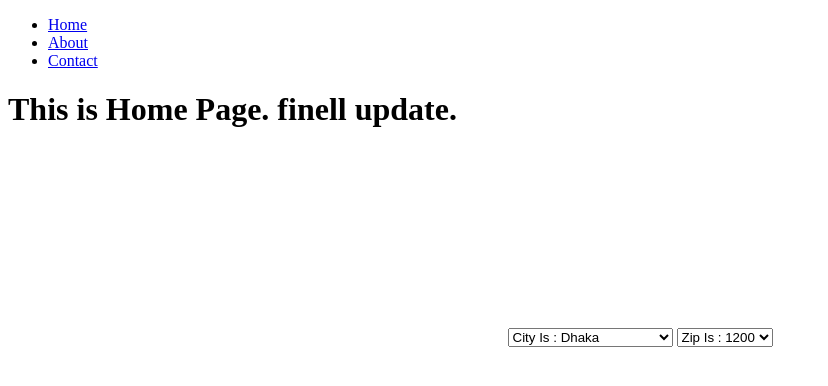
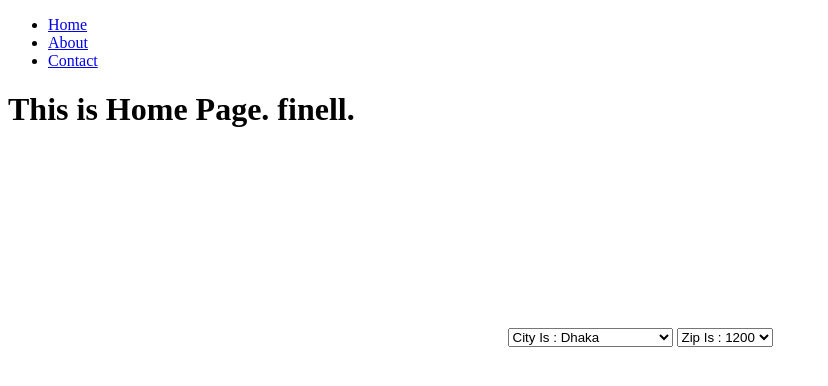
Before and after one commit to AMQIsmail/new-deploy, a React (Create React App) app: page / in a window 1280 px wide. Shown: the top 386 px of the page, without its empty margins (0-828 px from the left). Built offline with nearby package versions, Linux system fonts and the light colour scheme.

Commit message:
first commit

```diff
--- a/package.json
+++ b/package.json
@@ -1,5 +1,5 @@
 {
-  "homepage": "https://amqismail.github.io/new-deploy",
+  "homepage": "https://amqismail.github.io",
   "name": "amqoo",
   "version": "0.1.0",
   "private": true,
--- a/public/index.html
+++ b/public/index.html
@@ -12,7 +12,7 @@
     <title>React App</title>
   </head>
   <body>
-    <script type="text/javascript">
+    <!-- <script type="text/javascript">
       (function (l) {
         if (l.search) {
           var q = {};
@@ -29,7 +29,7 @@
           }
         }
       }(window.location))
-    </script>
+    </script> -->
     <div id="root"></div>
   </body>
 </html>
--- a/src/App.js
+++ b/src/App.js
@@ -3,18 +3,19 @@ import { BrowserRouter, Routes, Route } from "react-router-dom"; //npm install r
 import HomePage from "./pages/Home";
 import ContactPage from "./pages/contact";
 import AboutPage from "./pages/About";
-//import Layout from "./pages/Laout";
+import Layout from "./pages/Laout";
 import NoPage from "./pages/Nopage";
 
 export default function App(){
   return (
     <BrowserRouter>
       <Routes>
-          <Route path="/" element={<HomePage />}></Route>
-          {/* <Route index element={<HomePage />} /> */}
+          <Route path="/" element={<Layout />}>
+          <Route index element={<HomePage />} />
           <Route path="/contact" element={<ContactPage />} />
           <Route path="/About" element={<AboutPage />} />
           <Route path="*" element={<NoPage />} />
+          </Route>
       </Routes>
     </BrowserRouter>
   );
--- a/src/pages/About.js
+++ b/src/pages/About.js
@@ -1,10 +1,8 @@
 import React, { Fragment } from "react";
-import Layout from "./Laout";
 
 function AboutPage(){
   return(
     <Fragment>
-      <Layout />
        <h1>About Page.</h1>
     </Fragment>
   );
--- a/src/pages/Home.js
+++ b/src/pages/Home.js
@@ -1,5 +1,4 @@
 import React, {Component, Fragment} from 'react';
-import Layout from './Laout';
 class HomePage extends Component{
     AxtraCity = (axtra) =>{
         return <option>{'City Is : ' + axtra.city}</option>
@@ -25,8 +24,7 @@ class HomePage extends Component{
        const ZipAxtra = cityAll.map(this.AxtraZip);
         return(
             <Fragment>
-                <Layout />
-                <h1>This is Home Page. finell update.</h1>
+                <h1>This is Home Page. finell.</h1>
                 <div style={{textAlign: 'center', marginTop: '200px'}}>
                    <select>{CityAxtra}</select> <select>{ZipAxtra}</select>
                 </div>
--- a/src/pages/contact.js
+++ b/src/pages/contact.js
@@ -1,11 +1,9 @@
 import React, { Fragment } from "react";
-import Layout from "./Laout";
 import ContactArea from "./contactComponent/contactArea";
 
 function ContactPage(){
   return(
     <Fragment>
-      <Layout />
        <ContactArea/>
     </Fragment>
   );
```
